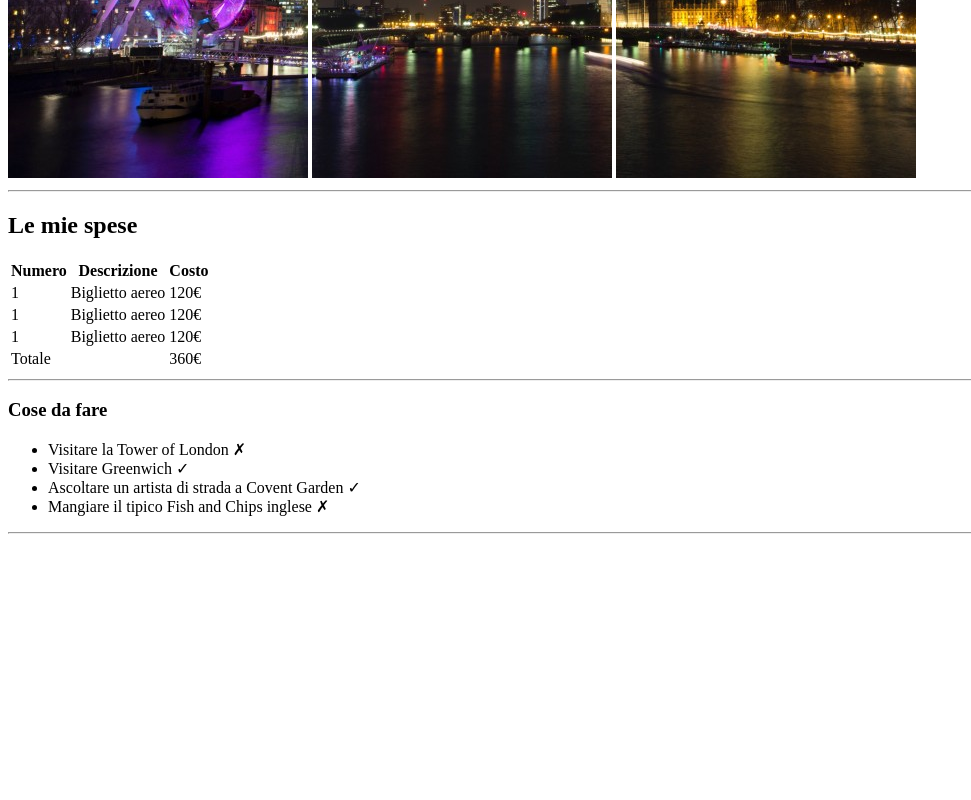
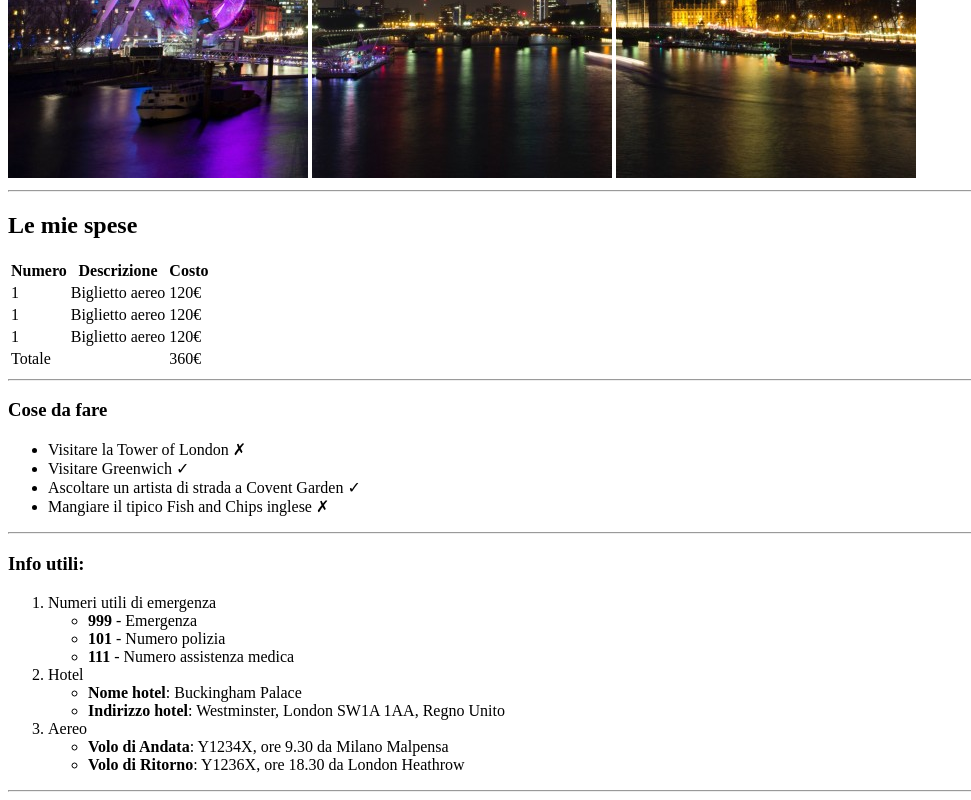
Before and after one commit to marcopriests/html-london-trip, a plain HTML site: page index.html in a window 1280 px wide. Shown: the part 502-1302 px from the top of the page, without its empty margins (0-971 px from the left). Before the commit the page ends 1044 px from the top, so only its background shows below. Drawn offline with Linux system fonts and the light colour scheme.

Commit message:
[UPD] Update fourth section in index.html

```diff
--- a/index.html
+++ b/index.html
@@ -87,6 +87,44 @@
 
       </div>
 
+      <!-- Fourth section -->
+       <div>
+        <!-- Titolo sezione -->
+            <h3>Info utili:</h3>
+
+            <!-- Elenco informazioni utili -->
+             <ol>
+
+                <!-- Numeri utili -->
+                <li>Numeri utili di emergenza
+                    <ul>
+                        <li><strong>999</strong> - Emergenza</li>
+                        <li><strong>101</strong> - Numero polizia</li>
+                        <li><strong>111</strong> - Numero assistenza medica</li>
+                    </ul>
+                </li>
+
+                <!-- Hotel -->
+                <li>Hotel
+                    <ul>
+                        <li><strong>Nome hotel</strong>: Buckingham Palace</li>
+                        <li><strong>Indirizzo hotel</strong>: Westminster, London SW1A 1AA, Regno Unito</li>
+                    </ul>
+                </li>
+
+                <!-- Info aereo -->
+                <li>Aereo
+                    <ul>
+                        <li><strong>Volo di Andata</strong>: Y1234X, ore 9.30 da Milano Malpensa</li>
+                        <li><strong>Volo di Ritorno</strong>: Y1236X, ore 18.30 da London Heathrow</li>
+                    </ul>
+                </li>
+             </ol>
+
+             <hr>
+
+       </div>
+
 </body>
 
 </html>
```
